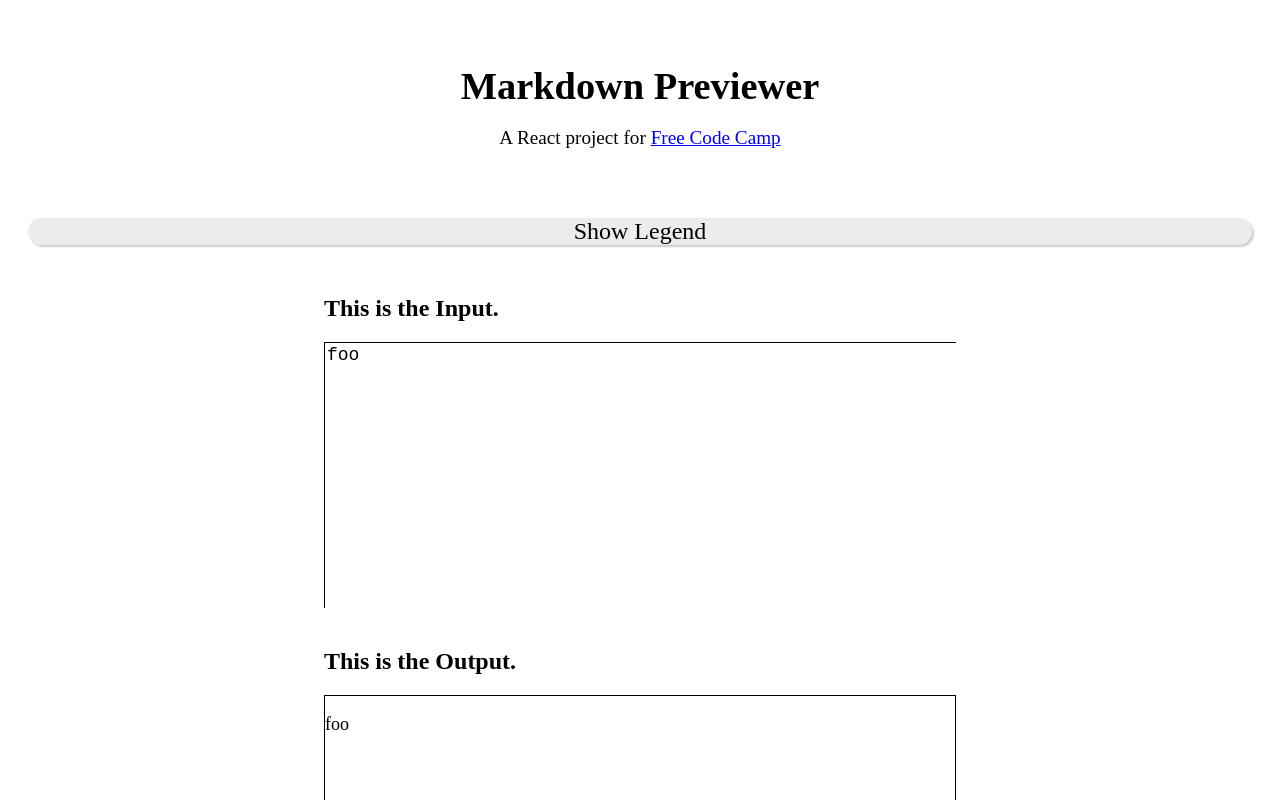
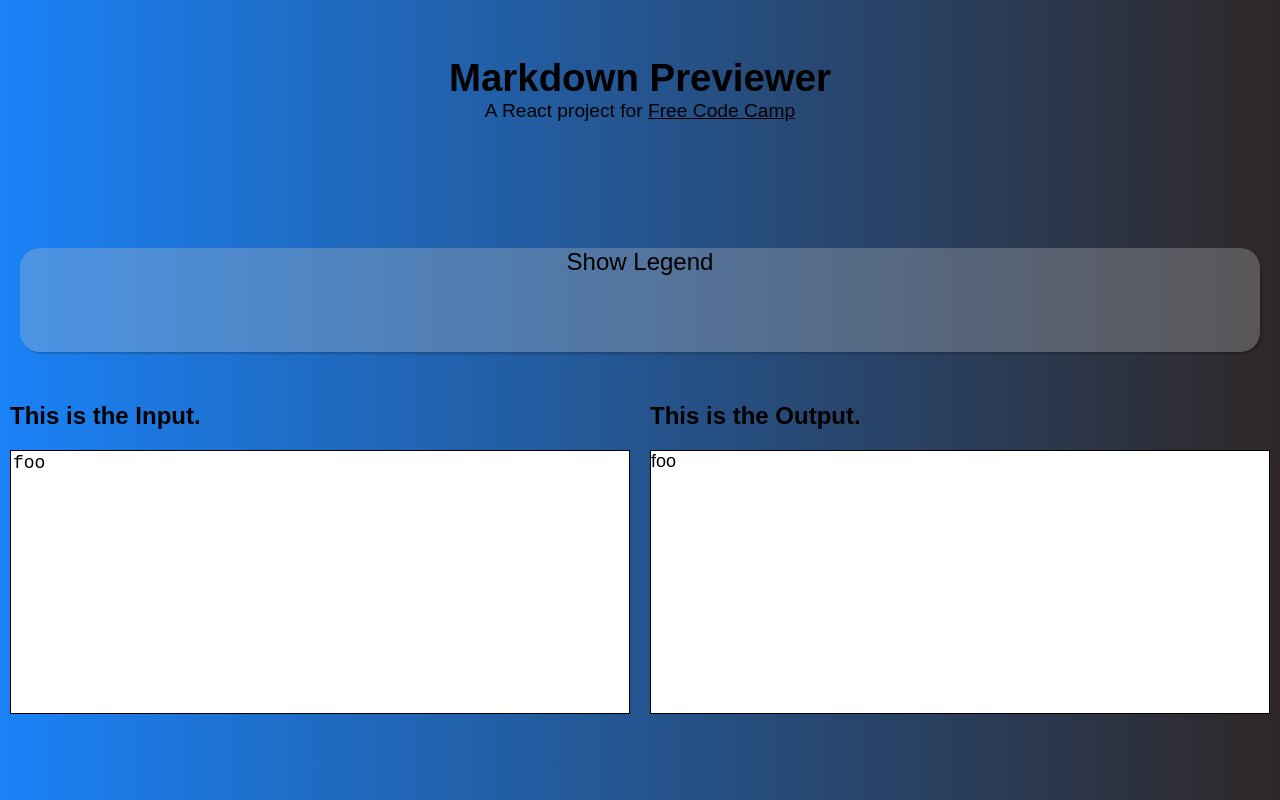
Before and after one commit to halfalpine/markdown-previewer, a React (Create React App) app: page / in a window 1280 px wide. Shown: the top 800 px of the page. Built offline with nearby package versions, Linux system fonts and the light colour scheme.

Commit message:
Remove + migrate styles from App.css

```diff
--- a/src/components/Styles.js
+++ b/src/components/Styles.js
@@ -1,5 +1,6 @@
 import styled from "styled-components";
 
+// Styles for Input, Output components
 export const TextColumn = styled.div`
   width: 50%;
   padding: 10px;
@@ -13,8 +14,11 @@ export const TextDisplay = styled.div`
   padding: 0px;
 `;
 
+// Styles for Previewer component
 export const Preview = styled.div`
   display: flex;
   flex-wrap: wrap;
   justify-content: center;
+  background: linear-gradient(270deg, #2f2727, #1a82f7);
+  min-height: 100vh;
 `;
--- a/src/index.css
+++ b/src/index.css
@@ -1,5 +1,17 @@
+* {
+  box-sizing: border-box;
+}
+html,
 body {
   margin: 0;
   padding: 0;
   font-family: sans-serif;
 }
+p {
+  margin: 0;
+  padding: 0;
+}
+a {
+  color: black;
+  text-decoration: underline;
+}
```
Also changed, not shown: src/index.js (+9 -8 lines).
